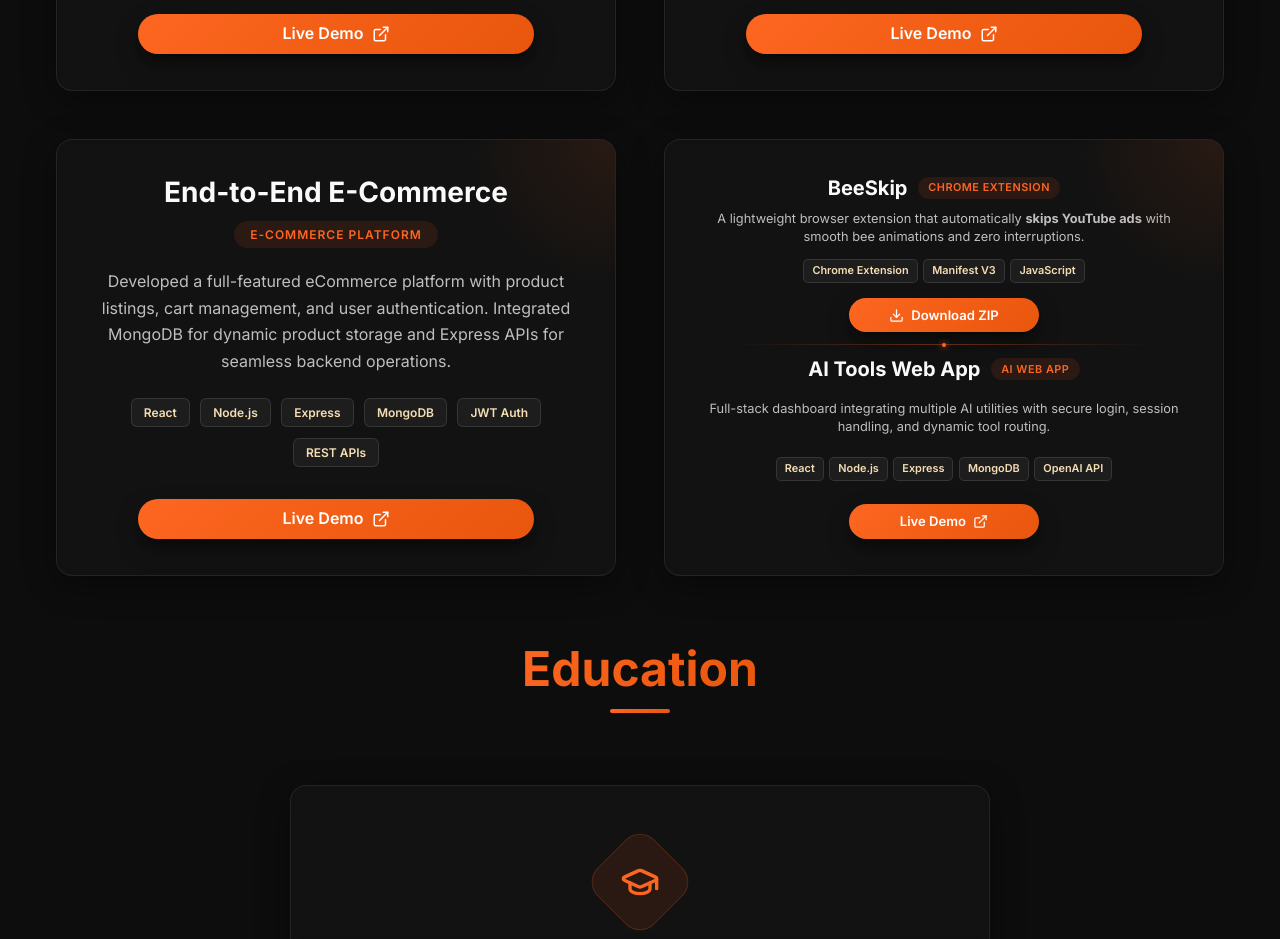
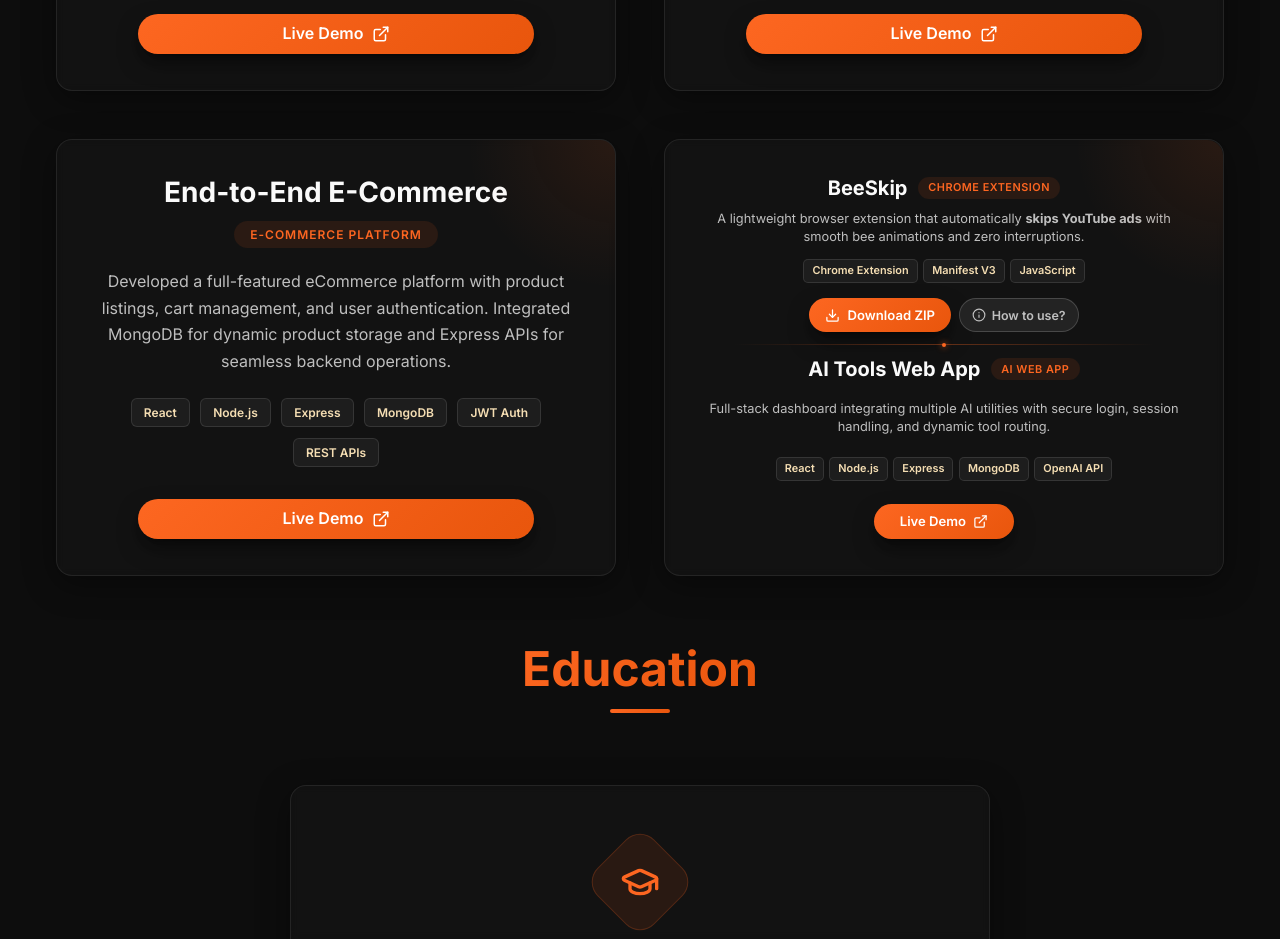
Before and after one commit to YugSudani/yug-portfolio, a React (Vite) app: page / in a window 1280 px wide. Shown: the part 3680-4619 px from the top of the page. Built offline with nearby package versions, Linux system fonts and the light colour scheme.

Commit message:
feat: add Tools component and styling for portfolio projects

```diff
--- a/src/components/Tools/Tools.css
+++ b/src/components/Tools/Tools.css
@@ -5,7 +5,7 @@
     padding: 1.75rem 1.6rem;
     height: 100%;
     position: relative;
-    overflow: hidden;
+    overflow: visible;
     background: hsla(var(--bg-dark) / 0.6);
     backdrop-filter: blur(4px);
     -webkit-backdrop-filter: blur(4px);
@@ -22,6 +22,7 @@
     right: 0;
     width: 140px;
     height: 140px;
+    border-top-right-radius: var(--radius-lg);
     background: radial-gradient(circle at top right, hsla(var(--primary) / 0.12), transparent 70%);
     pointer-events: none;
 }
@@ -106,12 +107,22 @@
     border: 1px solid hsla(var(--text-primary) / 0.1);
 }
 
+.tool-action-group {
+    display: flex;
+    align-items: center;
+    justify-content: center;
+    gap: 0.5rem;
+    width: 100%;
+    position: relative;
+}
+
 .tool-action-btn {
     display: inline-flex;
     align-items: center;
     justify-content: center;
     gap: 0.45rem;
-    width: 75%;
+    width: auto;
+    min-width: 140px;
     max-width: 190px;
     padding: 0.4rem 1rem;
     height: 2.15rem;
@@ -119,7 +130,7 @@
     font-weight: 600;
     font-family: inherit;
     text-decoration: none;
-    margin: 0 auto;
+    margin: 0;
     border-radius: var(--radius-full);
     position: relative;
     overflow: hidden;
@@ -129,6 +140,151 @@
 
 .tool-action-btn:disabled {
     cursor: default;
+}
+
+/* Instruction Button beside Download ZIP button */
+.tool-instruction-wrapper {
+    position: relative;
+    display: inline-flex;
+    align-items: center;
+}
+
+.tool-instruction-btn {
+    display: inline-flex;
+    align-items: center;
+    justify-content: center;
+    gap: 0.35rem;
+    height: 2.15rem;
+    padding: 0.4rem 0.75rem;
+    font-size: 0.78rem;
+    font-weight: 600;
+    font-family: inherit;
+    border-radius: var(--radius-full);
+    background: hsla(var(--text-primary) / 0.08);
+    border: 1px solid hsla(var(--text-primary) / 0.16);
+    color: hsl(var(--text-secondary));
+    cursor: pointer;
+    transition: all 0.2s ease;
+    user-select: none;
+    white-space: nowrap;
+}
+
+.tool-instruction-btn:hover,
+.tool-instruction-btn.active {
+    background: hsla(var(--primary) / 0.18);
+    border-color: hsl(var(--primary));
+    color: hsl(var(--primary));
+    box-shadow: 0 0 12px hsla(var(--primary) / 0.3);
+    transform: translateY(-1px);
+}
+
+/* Floating Instruction Popover */
+.tool-instruction-popover {
+    position: absolute;
+    bottom: calc(100% + 10px);
+    right: 50%;
+    transform: translateX(50%);
+    width: 320px;
+    max-width: 88vw;
+    background: hsla(var(--bg-dark) / 0.96);
+    backdrop-filter: blur(12px);
+    -webkit-backdrop-filter: blur(12px);
+    border: 1px solid hsla(var(--primary) / 0.35);
+    border-radius: 12px;
+    box-shadow: 0 12px 32px rgba(0, 0, 0, 0.65), 0 0 16px hsla(var(--primary) / 0.25);
+    padding: 0.85rem 1rem;
+    z-index: 100;
+    text-align: left;
+    animation: popoverFadeIn 0.2s cubic-bezier(0.16, 1, 0.3, 1) forwards;
+}
+
+.tool-instruction-popover::after {
+    content: '';
+    position: absolute;
+    top: 100%;
+    left: 50%;
+    transform: translateX(-50%);
+    border-width: 6px;
+    border-style: solid;
+    border-color: hsla(var(--primary) / 0.35) transparent transparent transparent;
+}
+
+@keyframes popoverFadeIn {
+    from {
+        opacity: 0;
+        transform: translate(50%, 6px);
+    }
+    to {
+        opacity: 1;
+        transform: translate(50%, 0);
+    }
+}
+
+.instruction-popover-header {
+    display: flex;
+    align-items: center;
+    justify-content: space-between;
+    margin-bottom: 0.5rem;
+    padding-bottom: 0.35rem;
+    border-bottom: 1px solid hsla(var(--text-primary) / 0.1);
+}
+
+.instruction-popover-title {
+    display: inline-flex;
+    align-items: center;
+    gap: 0.35rem;
+    font-size: 0.74rem;
+    font-weight: 700;
+    color: hsl(var(--primary));
+    text-transform: uppercase;
+    letter-spacing: 0.5px;
+}
+
+.instruction-close-btn {
+    background: transparent;
+    border: none;
+    color: hsl(var(--text-secondary));
+    cursor: pointer;
+    display: inline-flex;
+    align-items: center;
+    justify-content: center;
+    padding: 3px;
+    border-radius: 4px;
+    transition: all 0.2s ease;
+}
+
+.instruction-close-btn:hover {
+    color: #ffffff;
+    background: hsla(var(--text-primary) / 0.12);
+}
+
+.instruction-popover-content {
+    font-size: 0.78rem;
+    color: hsl(var(--text-secondary));
+    line-height: 1.55;
+}
+
+.instruction-flow-text {
+    margin: 0;
+    color: hsl(var(--text-primary));
+    font-size: 0.78rem;
+    line-height: 1.55;
+    word-break: break-word;
+}
+
+.instruction-flow-text code {
+    background: hsla(var(--primary) / 0.15);
+    color: hsl(var(--primary));
+    padding: 0.15rem 0.4rem;
+    border-radius: 4px;
+    font-family: monospace;
+    font-size: 0.75rem;
+    border: 1px solid hsla(var(--primary) / 0.3);
+}
+
+.instruction-flow-text strong {
+    color: #ffffff;
+    font-weight: 600;
 }
 
 /* Starting State */
--- a/src/components/Tools/Tools.jsx
+++ b/src/components/Tools/Tools.jsx
@@ -1,5 +1,5 @@
 import { forwardRef, useState } from "react";
-import { Download, ExternalLink, Loader2, Check } from "lucide-react";
+import { Download, ExternalLink, Loader2, Check, Info, X } from "lucide-react";
 import "./Tools.css";
 
 const toolsData = [
@@ -18,6 +18,8 @@
     url: "/beeSkip.zip",
     downloadName: "beeSkip.zip",
     buttonText: "Download ZIP",
+    instructions:
+      "Download ZIP → Extract it → Go to chrome://extensions → Enable Developer Mode → Click “Load unpacked” → Select the extracted folder.",
   },
   {
     title: "AI Tools Web App",
@@ -33,6 +35,7 @@
 
 const Tools = forwardRef(({ asSection = false, className = "" }, ref) => {
   const [downloadStates, setDownloadStates] = useState({});
+  const [activeInstruction, setActiveInstruction] = useState(null);
 
   const handleDownload = (tool) => {
     const currentStatus = downloadStates[tool.title] || "idle";
@@ -86,14 +89,19 @@
               (() => {
                 const status = downloadStates[tool.title] || "idle";
                 return (
+                  <div className="tool-action-group">
                     <button
                       type="button"
                       onClick={() => handleDownload(tool)}
                       disabled={status !== "idle"}
-                    className={`tool-action-btn btn btn-primary ${
-                      status !== "idle" ? `is-${status}` : ""
+                      className={`tool-action-btn btn btn-primary ${status !== "idle" ? `is-${status}` : ""
                         }`}
                       aria-label={`Download ${tool.title}`}
+                      title={
+                        tool.instructions
+                          ? `Instructions: ${tool.instructions}`
+                          : undefined
+                      }
                     >
                       {status === "starting" && (
                         <>
@@ -121,6 +129,55 @@
                         </>
                       )}
                     </button>
+
+                    {tool.instructions && (
+                      <div className="tool-instruction-wrapper">
+                        <button
+                          type="button"
+                          onClick={() =>
+                            setActiveInstruction(
+                              activeInstruction === tool.title
+                                ? null
+                                : tool.title
+                            )
+                          }
+                          className={`tool-instruction-btn ${activeInstruction === tool.title ? "active" : ""
+                            }`}
+                          aria-label="Installation Instructions"
+                          title="Installation Instructions"
+                        >
+                          <Info size={14} />
+                          <span>How to use?</span>
+                        </button>
+
+                        {activeInstruction === tool.title && (
+                          <div className="tool-instruction-popover">
+                            <div className="instruction-popover-header">
+                              <span className="instruction-popover-title">
+                                <Info size={13} /> Installation Guide
+                              </span>
+                              <button
+                                type="button"
+                                className="instruction-close-btn"
+                                onClick={() => setActiveInstruction(null)}
+                                aria-label="Close instructions"
+                              >
+                                <X size={13} />
+                              </button>
+                            </div>
+                            <div className="instruction-popover-content">
+                              <p className="instruction-flow-text">
+                                Download ZIP → Extract it → Go to{" "}
+                                <code>chrome://extensions</code> → Enable
+                                Developer Mode → Click “Load unpacked” → Select
+                                the extracted folder.
+                              </p>
+                            </div>
+                          </div>
+                        )}
+                      </div>
+                    )}
+                  </div>
                 );
               })()
             ) : (
```
Lines whose indentation alone changed are shown as unchanged.
